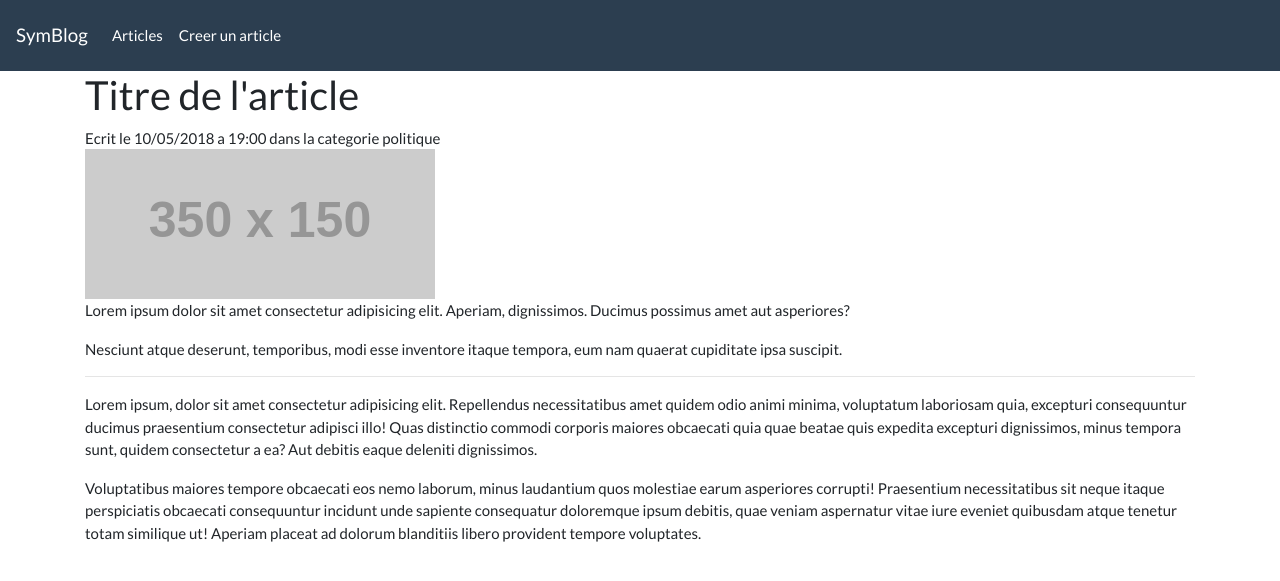
After one commit to ElieHousseini/CRUD-Symphony-mySQL-Bootstrap-2, a Symfony app: template templates/blog/show.html.twig in a window 1280 px wide. The commit adds this page. Shown: the top 581 px of the page. Run offline with Twig, Linux system fonts and the light colour scheme; the template is opened without the code that fills it, so the values that code supplies are empty; grey boxes labelled with a size stand in for pictures from a placeholder-image service; some libraries are stand-ins or nearby versions.

Commit message:
creating and linking the file: show.html.twig

```diff
--- a/templates/blog/index.html.twig
+++ b/templates/blog/index.html.twig
@@ -18,7 +18,7 @@ filled it up with code.
                 asperiores?</p>
             <p>Nesciunt atque deserunt, temporibus, modi esse inventore itaque tempora, eum nam quaerat cupiditate ipsa
                 suscipit.</p>
-            <a href="" class="btn btn-primary">lire la suite</a>
+            <a href="{{ path('blog_show') }}" class="btn btn-primary">lire la suite</a>
         </div>
     </article>
     <article>
@@ -30,7 +30,7 @@ filled it up with code.
                 maxime.</p>
             <p>Dicta veritatis nam eos est nihil doloribus asperiores facilis, sed fugit quas nostrum dolore tenetur?
             </p>
-            <a href="" class="btn btn-primary">lire la suite</a>
+            <a href="{{ path('blog_show') }}" class="btn btn-primary">lire la suite</a>
         </div>
     </article>
     <article>
@@ -42,7 +42,7 @@ filled it up with code.
             </p>
             <p>Id odit officia quidem tempore eveniet placeat debitis minima, ullam pariatur? Ipsum porro quos
                 excepturi.</p>
-            <a href="" class="btn btn-primary">lire la suite</a>
+            <a href="{{ path('blog_show') }}" class="btn btn-primary">lire la suite</a>
         </div>
     </article>
 </section>
--- /dev/null
+++ b/templates/blog/show.html.twig
@@ -0,0 +1,24 @@
+{% extends 'base.html.twig' %}
+
+{% block body %}
+<article>
+  <h2>Titre de l'article</h2>
+  <div class="metadata">Ecrit le 10/05/2018 a 19:00 dans la categorie politique</div>
+  <div class="content">
+    <img src="http://placehold.it/350x150" alt="">
+    <p>Lorem ipsum dolor sit amet consectetur adipisicing elit. Aperiam, dignissimos. Ducimus possimus amet aut
+      asperiores?</p>
+    <p>Nesciunt atque deserunt, temporibus, modi esse inventore itaque tempora, eum nam quaerat cupiditate ipsa
+      suscipit.</p>
+    <hr>
+    <p>Lorem ipsum, dolor sit amet consectetur adipisicing elit. Repellendus necessitatibus amet quidem odio animi
+      minima, voluptatum laboriosam quia, excepturi consequuntur ducimus praesentium consectetur adipisci illo! Quas
+      distinctio commodi corporis maiores obcaecati quia quae beatae quis expedita excepturi dignissimos, minus tempora
+      sunt, quidem consectetur a ea? Aut debitis eaque deleniti dignissimos.</p>
+    <p>Voluptatibus maiores tempore obcaecati eos nemo laborum, minus laudantium quos molestiae earum asperiores
+      corrupti! Praesentium necessitatibus sit neque itaque perspiciatis obcaecati consequuntur incidunt unde sapiente
+      consequatur doloremque ipsum debitis, quae veniam aspernatur vitae iure eveniet quibusdam atque tenetur totam
+      similique ut! Aperiam placeat ad dolorum blanditiis libero provident tempore voluptates.</p>
+  </div>
+</article>
+{% endblock body %}
```
Also changed, not shown: src/Controller/BlogController.php (+7 -0 lines).
